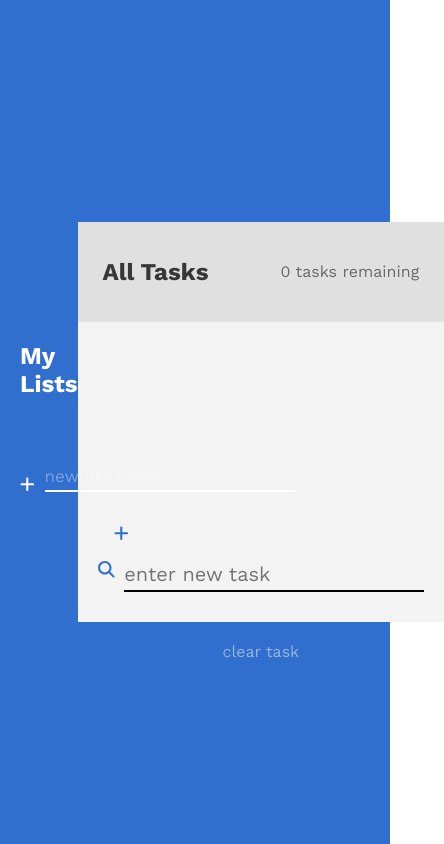
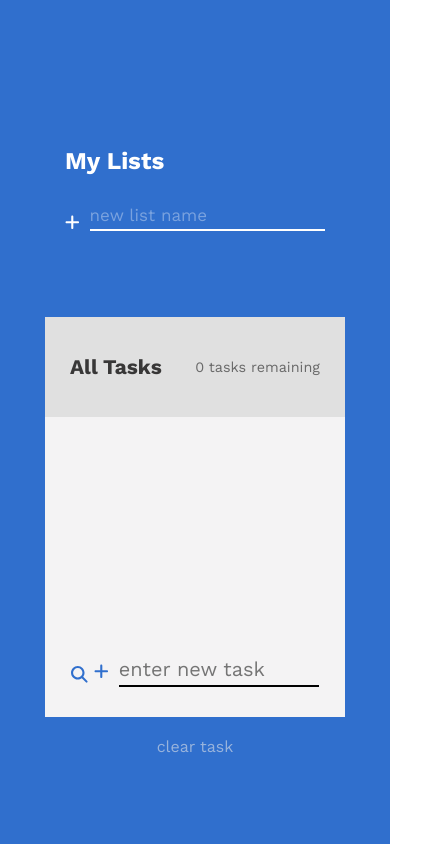
Before and after one commit to tyomll/todolist, a React (Create React App) app: page / in a window 390 px wide. Shown: the whole page, 444 px wide, since content can reach past the window. Built offline with nearby package versions, Linux system fonts and the light colour scheme.

Commit message:
Responsive Design & some fixes

```diff
--- a/package.json
+++ b/package.json
@@ -1,5 +1,5 @@
 {
-  "homepage": "https://tyommmm.github.io/TodoList-React.js/",
+  "homepage": "https://tyommmm.github.io/todolist/",
   "name": "homework",
   "version": "0.1.0",
   "private": true,
--- a/src/App/App.css
+++ b/src/App/App.css
@@ -55,3 +55,18 @@
 .todo-tasks {
   flex: 1;
 }
+
+@media (max-width: 761px){
+  .container {
+    flex-direction: column;
+  }
+
+}
+@media (max-width: 481px){
+  .todo {
+
+    width: 300px;
+    background-color: #f4f3f4;
+    height: 400px;
+  }
+}
--- a/src/App/App.js
+++ b/src/App/App.js
@@ -13,12 +13,11 @@ const App = () => {
   const [search, setSearch] = useState("")
   const [categories, setCategories] = useState([])
   const [category, setCategory] = useState("All Tasks")
-  const [categoryColor, setCategoryColor] = useState("rgba(255, 255, 255, 0.685)")
+
   return (
     <div className='main'>
       <div className='container'>
         <Categories
-          setCategoryColor={setCategoryColor}
           categories={categories}
           setCategory={setCategory}
           onCategoryAdd={(text) => {
@@ -28,7 +27,6 @@ const App = () => {
                 {
                   id: Math.random(),
                   text: text,
-                  color: categoryColor
                 }
               ])
             }
--- a/src/Categories/Categories.css
+++ b/src/Categories/Categories.css
@@ -3,6 +3,8 @@
   height: 200px;
   position: relative;
   text-align: left;
+  display: flex;
+  flex-direction: column;
 }
 .category h2 {
   padding-left: 20px;
@@ -14,7 +16,6 @@
   align-items: center;
   padding: 0 20px 0 20px;
   justify-content: space-evenly;
-  position: absolute;
   bottom: 0;
 }
 .category-input {
@@ -38,21 +39,23 @@
   cursor: pointer;
   outline: none;
 }
-.category-div {
+.categories {
   padding: 10px 0 0 25px;
   font-size: 17px;
+  flex: 1;
+  width: 100%;
 }
-.category-div li {
+.categories li {
   list-style: circle;
-  /* color: rgba(255, 255, 255, 0.685); */
+  color: white;
 }
-.category-div li span {
-    /* color: rgba(255, 255, 255, 0.685); */
+.categories li span {
+  color: rgba(255, 255, 255, 0.57);
 
   font-weight: 500;
   cursor: pointer;
   transition: 0.3s;
 }
-.category-div li span:hover {
-  color: rgba(255, 255, 255, 0.57);
+.categories li span:hover {
+  color: white;
 }
--- a/src/Categories/Categories.jsx
+++ b/src/Categories/Categories.jsx
@@ -2,21 +2,20 @@ import "./Categories.css";
 import { FontAwesomeIcon } from "@fortawesome/react-fontawesome";
 import { faPlus } from "@fortawesome/free-solid-svg-icons";
 import { useState } from "react";
-function Categories({ categories, onCategoryAdd, setCategory, setCategoryColor}) {
-    const [categoryValue, setCategoryValue] = useState("");
+function Categories({ categories, onCategoryAdd, setCategory }) {
+  const [categoryValue, setCategoryValue] = useState("");
   return (
     <div className="category">
       <h2>My Lists</h2>
-      <div className="category-div">
+      <div className="categories-body">
+      <div className="categories">
         {categories.map((categoryItem) => {
           return (
             <li key={categoryItem.id}>
               <span
-                style={{color: categoryItem.color}}
+                style={{ color: categoryItem.color }}
                 onClick={() => {
-                    categoryItem.color ="white"
-                    setCategoryColor("rgba(255, 255, 255, 0.685)")
-                    setCategory(categoryItem.text);
+                  setCategory(categoryItem.text);
                 }}
               >
                 {categoryItem.text}
@@ -25,6 +24,7 @@ function Categories({ categories, onCategoryAdd, setCategory, setCategoryColor})
           );
         })}
       </div>
+
       <form
         className="category-input-form"
         onSubmit={(e) => {
@@ -46,6 +46,7 @@ function Categories({ categories, onCategoryAdd, setCategory, setCategoryColor})
           }}
         ></input>
       </form>
+      </div>
     </div>
   );
 }
--- a/src/SearchTask/SearchTask.css
+++ b/src/SearchTask/SearchTask.css
@@ -1,12 +1,13 @@
 .searching-background{
     display: flex;
     z-index: 4444;
-    width: 100%;
-    height: 100%;
+    width: 100vw;
+    height: 100vh;
     background-color:rgba(255, 255, 255, 0.567);
     justify-content: center;
     align-items: center;
     transition: 1s;
+    position: absolute;
   }
   .search-box{
     display: flex;
--- a/src/TodoForm/TodoForm.css
+++ b/src/TodoForm/TodoForm.css
@@ -29,3 +29,11 @@
   outline: none;
   margin-bottom: 7px;
 }
+@media (max-width: 481px){
+  .todo-input {
+
+    width: 200px;
+
+
+  }
+}
--- a/src/TodoHeader/TodoHeader.css
+++ b/src/TodoHeader/TodoHeader.css
@@ -12,3 +12,11 @@
 .todo-heading-count {
   color: #696969;
 }
+@media (max-width: 481px) {
+  .todo-heading-text {
+    font-size: 1.3em;
+}
+.todo-heading-count {
+  font-size: 0.9em;
+}
+}
```
Lines whose indentation alone changed are shown as unchanged.
